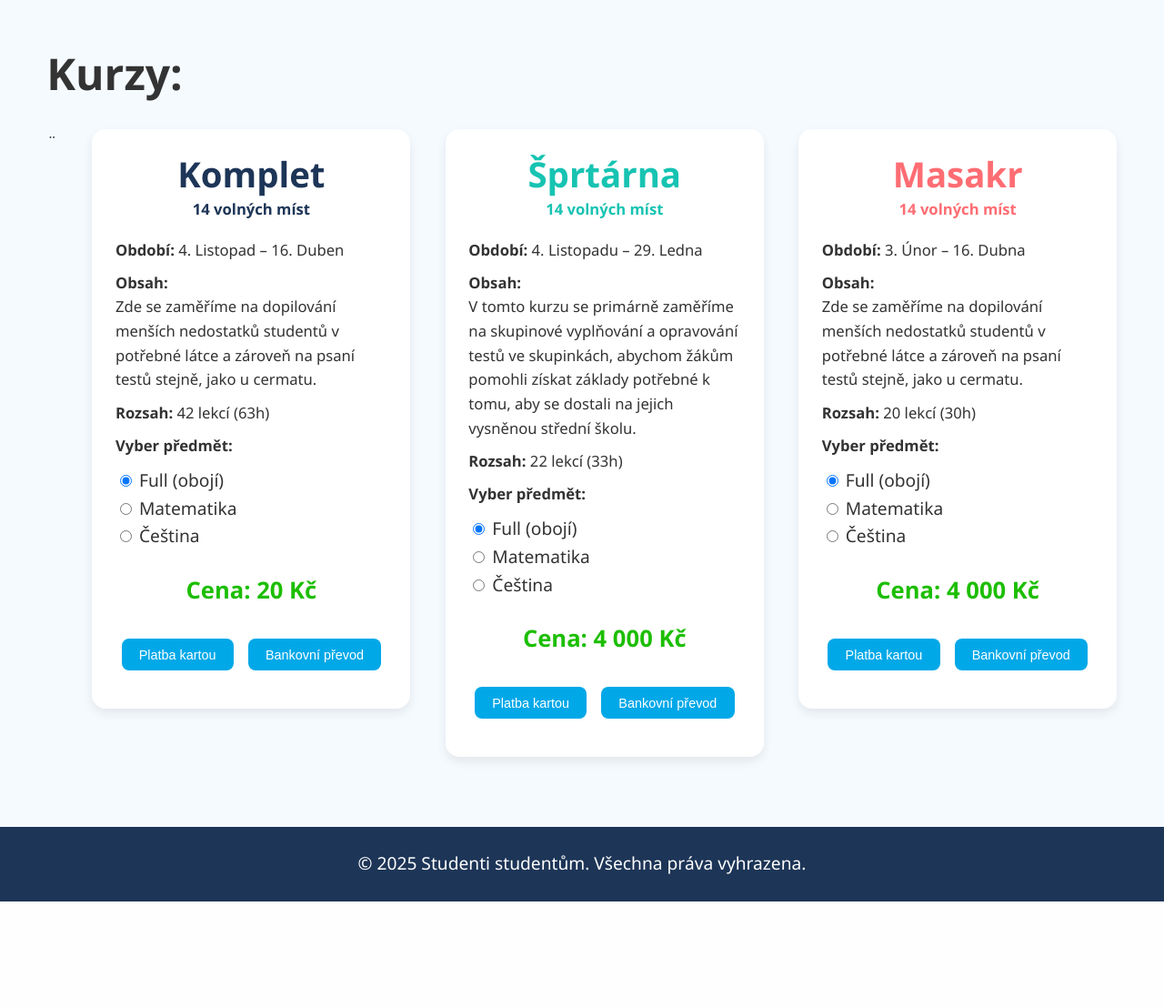
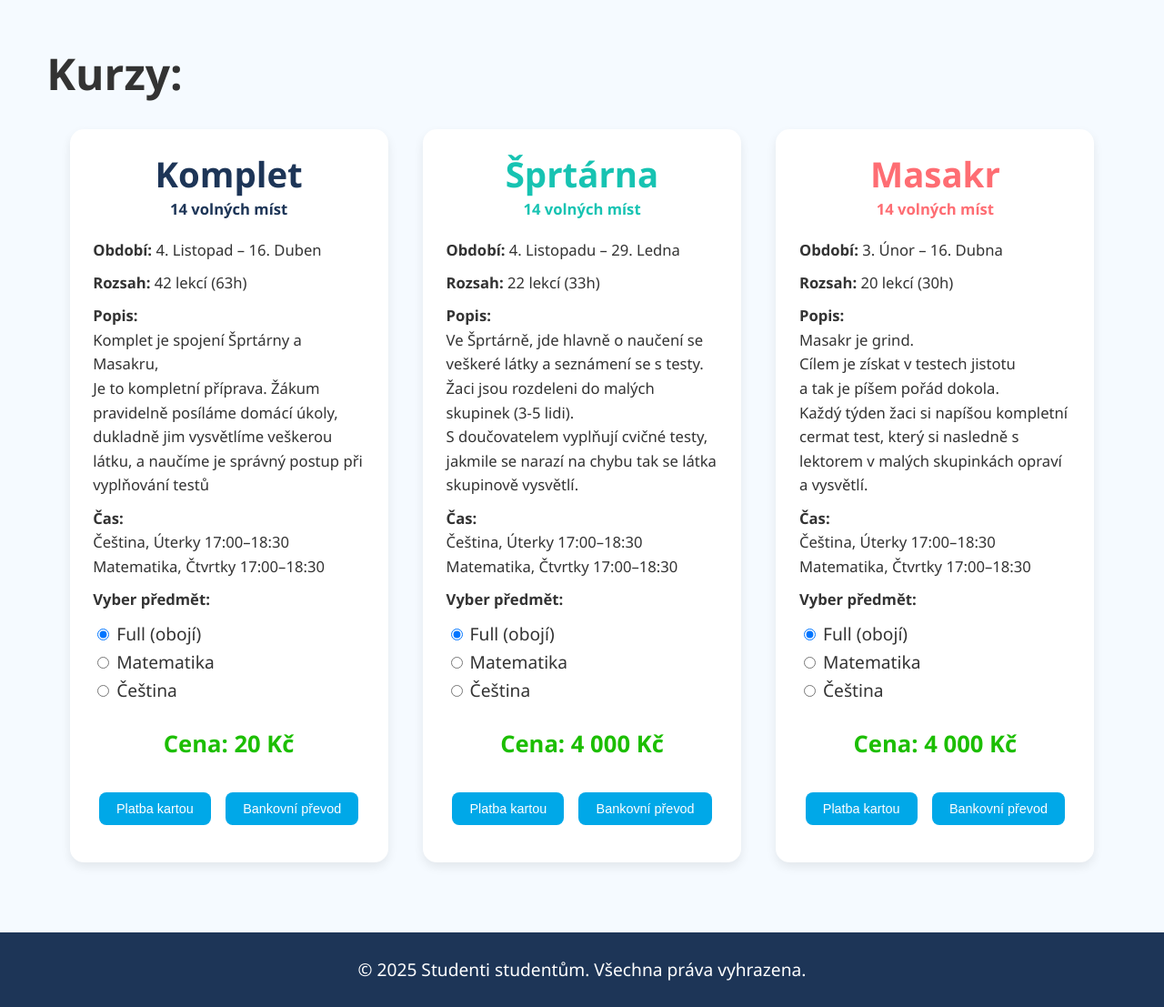
Before and after one commit to tomashanzal/website-DU, a Flask app: page /payment in a window 1280 px wide. Shown: the part 113-1220 px from the top of the page at 91% size. Before the commit the page ends 1104 px from the top, so only its background shows below. Run offline with Flask 3, Linux system fonts and the light colour scheme.

Commit message:
kompletní texty + pridaný video jsu se zahrabat

```diff
--- a/app/__init__.py
+++ b/app/__init__.py
@@ -28,7 +28,6 @@
 
     # --- KONFIGURACE FLASK-MAIL ZDE ---
     # Ujisti se, že celá tato sekce je zde a je správně napsaná
-    print(os.getenv('MAIL_PASSWORD'))
     app.config['MAIL_SERVER'] = os.getenv('MAIL_SERVER')
     app.config['MAIL_PORT'] = int(os.getenv('MAIL_PORT', 587))
     app.config['MAIL_USE_TLS'] = os.getenv('MAIL_USE_TLS', 'True').lower() in ('true', '1', 't')
--- a/app/templates/kontakt.html
+++ b/app/templates/kontakt.html
@@ -185,7 +185,6 @@
         <div class="kontakt-item">
           <strong>📧 Email</strong>
           <p> <a href="mailto:vystavovatele@example.com">douc.studna@gmail.com
-          <br><a href="mailto:media@example.com">media@example.com</a></p>
         </div>
         <div class="kontakt-item">
           <strong>📞 Telefon:</strong>
@@ -225,7 +224,7 @@
 
   <div class="tym-wrapper">
     <section class="tym-section">
-      <h2>Organizační tým</h2>
+      <h2>Organizátoři</h2>
       <div class="tym-grid">
         {% for i in range(1, 7) %}
         <div class="tym-clen">
--- a/app/templates/payment.html
+++ b/app/templates/payment.html
@@ -173,18 +173,16 @@
 
   <section class="payment-section">
     <h1>Kurzy:</h1>
-    <div class="course-offerings">¨
+    <div class="course-offerings">
       <!-- KARTA: KOMPLET-->
       <div class="course-card">
         <h3>Komplet</h3>
         <div class="space" style="color: #1d3557; "><p><strong>14 volných míst</strong></p></div>
         <p><strong>Období:</strong> 4. Listopad – 16. Duben</p>
-        <p><strong>Obsah:</strong><br>
-        Zde se zaměříme na dopilování menších nedostatků studentů v potřebné látce a zároveň na psaní testů stejně, jako u cermatu.
-        </p>
-        <p>
-          <strong>Rozsah:</strong> 42 lekcí (63h)<br>
-        </p>
+        <p><strong>Rozsah:</strong> 42 lekcí (63h)<br></p>
+        <p><strong>Popis:</strong><br> Komplet je spojení Šprtárny a Masakru,<br> Je to kompletní příprava. Žákum pravidelně posíláme domácí úkoly, dukladně jim vysvětlíme veškerou látku, a naučíme je správný postup při vyplňování testů<br> </p>
+        <p><strong>Čas:</strong><br>Čeština, Úterky 17:00–18:30 <br> Matematika, Čtvrtky 17:00–18:30</p>
+
         <div class="price">Cena: 8 000 Kč</div>
 
         <div class="payment-options">
@@ -257,10 +255,9 @@
         <h3 style="color: #17c3b2;">Šprtárna</h3>
         <div class="space" style="color: #17c3b2; "><p><strong>14 volných míst</strong></p></div>
         <p><strong>Období:</strong> 4. Listopadu – 29. Ledna</p>
-        <p><strong>Obsah:</strong><br>
-        V tomto kurzu se primárně zaměříme na skupinové vyplňování a opravování testů ve skupinkách, abychom žákům pomohli získat základy potřebné k tomu, aby se dostali na jejich vysněnou střední školu.
-        </p>
         <p><strong>Rozsah:</strong> 22 lekcí (33h)</p>
+        <p><strong>Popis:</strong><br>Ve Šprtárně, jde hlavně o naučení se veškeré látky a seznámení se s testy. Žaci jsou rozdeleni do malých skupinek (3-5 lidi).<br> S doučovatelem vyplňují cvičné testy, jakmile se narazí na chybu tak se látka skupinově vysvětlí. </p>
+        <p><strong>Čas:</strong><br>Čeština, Úterky 17:00–18:30 <br> Matematika, Čtvrtky 17:00–18:30</p>
         <div class="price">Cena: 4 000 Kč</div>
 
         <div class="payment-options">
@@ -332,10 +329,9 @@
         <h3 style="color: #fe6d73;">Masakr</h3>
         <div class="space" style="color: #fe6d73; "><p><strong>14 volných míst</strong></p></div>
         <p><strong>Období:</strong> 3. Únor – 16. Dubna</p>
-        <p><strong>Obsah:</strong><br>
-        Zde se zaměříme na dopilování menších nedostatků studentů v potřebné látce a zároveň na psaní testů stejně, jako u cermatu.
-        </p>
         <p><strong>Rozsah:</strong> 20 lekcí (30h)</p>
+        <p><strong>Popis:</strong><br> Masakr je grind.<br> Cílem je získat v testech jistotu <br>a tak je píšem pořád dokola. <br>Každý týden žaci si napíšou kompletní cermat test, který si nasledně s lektorem v malých skupinkách opraví a vysvětlí. </p>
+        <p><strong>Čas:</strong><br>Čeština, Úterky 17:00–18:30 <br> Matematika, Čtvrtky 17:00–18:30</p>
         <div class="price">Cena: 4 000 Kč</div>
 
         <div class="payment-options">
--- a/comands.txt
+++ b/comands.txt
@@ -15,3 +15,5 @@
 4242 4242 4242 4242
 
 ZMENA CENY= payment.html dotazník(html + JV dole)
+
+<a href="{{ url_for('main.lektori') }}" class="btn-lektori">koupit kurz</a>
```
Also changed, not shown: app/templates/about.html (+10 -6 lines), app/templates/home.html (+19 -7 lines), instance/orders.json (+16 -0 lines).
